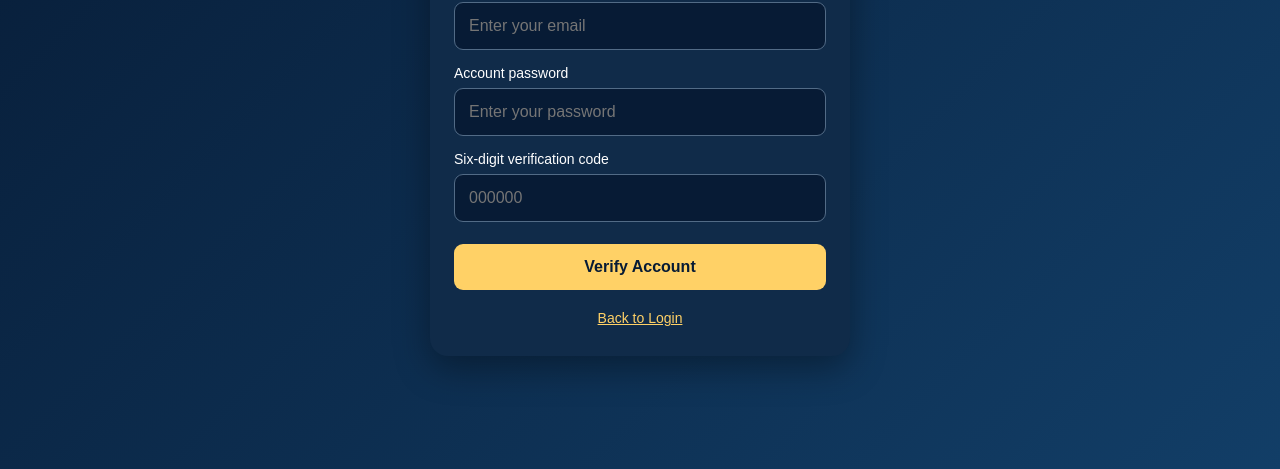
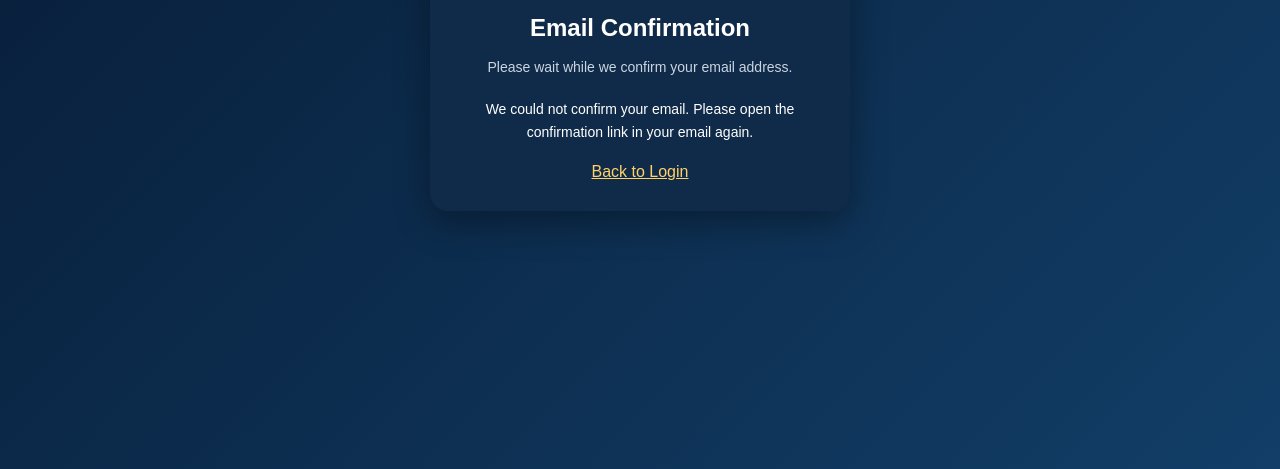
Before and after one commit to uk49lotterycompany-bot/Uk49, a plain HTML site: page verify.html in a window 1280 px wide. Shown: the part 331-800 px from the top of the page. Drawn offline with nearby package versions, Linux system fonts and the light colour scheme.

Commit message:
Update verify.html

```diff
--- a/verify.html
+++ b/verify.html
@@ -4,11 +4,12 @@
   <meta charset="UTF-8">
   <meta name="viewport" content="width=device-width, initial-scale=1.0">
   <title>UK49 | Verify Account</title>
-  <script src="https://unpkg.com/@supabase/supabase-js@2"></script>
+
+  <script src="https://cdn.jsdelivr.net/npm/@supabase/supabase-js@2"></script>
+
   <style>
-    * {
-      box-sizing: border-box;
-    }
+    * { box-sizing: border-box; }
+
     body {
       margin: 0;
       min-height: 100vh;
@@ -20,6 +21,7 @@
       background: linear-gradient(135deg, #071b35, #123e67);
       color: #fff;
     }
+
     .card {
       width: 100%;
       max-width: 420px;
@@ -27,183 +29,141 @@
       border-radius: 18px;
       background: #102b49;
       box-shadow: 0 12px 35px rgba(0, 0, 0, 0.35);
+      text-align: center;
     }
+
     .logo {
-      text-align: center;
       color: #ffd166;
       font-size: 32px;
       font-weight: bold;
-      margin-bottom: 8px;
+      margin-bottom: 15px;
     }
-    h2 {
-      text-align: center;
-      margin-bottom: 10px;
-    }
-    .description {
-      text-align: center;
+
+    h2 { margin-bottom: 12px; }
+
+    p {
       color: #cbd5e1;
       line-height: 1.6;
       font-size: 14px;
-      margin-bottom: 24px;
     }
-    label {
-      display: block;
-      margin: 15px 0 7px;
+
+    #message {
+      margin-top: 20px;
+      line-height: 1.6;
       font-size: 14px;
     }
-    input {
-      width: 100%;
-      padding: 14px;
-      border-radius: 9px;
-      border: 1px solid #526b86;
-      background: #071b35;
-      color: white;
-      font-size: 16px;
-      outline: none;
+
+    .loader {
+      width: 35px;
+      height: 35px;
+      margin: 20px auto;
+      border: 4px solid #526b86;
+      border-top-color: #ffd166;
+      border-radius: 50%;
+      animation: spin 1s linear infinite;
     }
-    input:focus {
-      border-color: #ffd166;
+
+    @keyframes spin {
+      to { transform: rotate(360deg); }
     }
-    button {
-      width: 100%;
-      padding: 14px;
-      margin-top: 22px;
-      border: none;
-      border-radius: 9px;
-      background: #ffd166;
-      color: #071b35;
-      font-weight: bold;
-      font-size: 16px;
-      cursor: pointer;
-    }
-    button:disabled {
-      opacity: 0.6;
-      cursor: not-allowed;
-    }
-    #message {
-      margin-top: 18px;
-      text-align: center;
-      line-height: 1.5;
-      font-size: 14px;
-    }
-    .links {
-      margin-top: 20px;
-      text-align: center;
-      font-size: 14px;
-    }
+
     a {
       color: #ffd166;
+      display: inline-block;
+      margin-top: 20px;
     }
   </style>
 </head>
+
 <body>
+
   <main class="card">
+
     <div class="logo">UK49</div>
-    <h2>Verify Your Account</h2>
-    <p class="description">
-      Sign in with your registered account and enter the
-      six-digit verification code sent to you by the administrator.
+
+    <h2>Email Confirmation</h2>
+
+    <p>
+      Please wait while we confirm your email address.
     </p>
-    <form id="verifyForm">
-      <label for="email">Registered email address</label>
-      <input
-        id="email"
-        type="email"
-        autocomplete="email"
-        placeholder="Enter your email"
-        required
-      >
-      <label for="password">Account password</label>
-      <input
-        id="password"
-        type="password"
-        autocomplete="current-password"
-        placeholder="Enter your password"
-        required
-      >
-      <label for="code">Six-digit verification code</label>
-      <input
-        id="code"
-        type="text"
-        inputmode="numeric"
-        autocomplete="one-time-code"
-        pattern="[0-9]{6}"
-        maxlength="6"
-        placeholder="000000"
-        required
-      >
-      <button id="verifyButton" type="submit">
-        Verify Account
-      </button>
-    </form>
-    <div id="message" role="status" aria-live="polite"></div>
-    <div class="links">
-      <a href="login.html">Back to Login</a>
+
+    <div class="loader" id="loader"></div>
+
+    <div id="message" role="status" aria-live="polite">
+      Checking your email confirmation...
     </div>
+
+    <a id="loginLink" href="login.html" hidden>
+      Back to Login
+    </a>
+
   </main>
+
   <script>
-    const SUPABASE_URL = "https://jtwrktxkkngbxrvifoax.supabase.co";
-    const SUPABASE_ANON_KEY = "sb_publishable_7Jdnz6F1e0-OdSVmqIqqUg_LIkD_L0O";
+    const SUPABASE_URL =
+      "https://jtwrktxkkngbxrvifoax.supabase.co";
+
+    const SUPABASE_PUBLISHABLE_KEY =
+      "sb_publishable_7Jdnz6F1e0-OdSVmqIqqUg_LIkD_L0";
+
     const supabaseClient = window.supabase.createClient(
       SUPABASE_URL,
-      SUPABASE_ANON_KEY
+      SUPABASE_PUBLISHABLE_KEY
     );
-    const form = document.getElementById("verifyForm");
-    const button = document.getElementById("verifyButton");
+
     const message = document.getElementById("message");
-    form.addEventListener("submit", async function(event) {
-      event.preventDefault();
-      const email = document.getElementById("email").value.trim();
-      const password = document.getElementById("password").value;
-      const code = document.getElementById("code").value.trim();
-      if (!/^\d{6}$/.test(code)) {
-        message.textContent = "Enter a valid six-digit code.";
-        return;
-      }
-      button.disabled = true;
-      button.textContent = "Verifying...";
-      message.textContent = "";
+    const loader = document.getElementById("loader");
+    const loginLink = document.getElementById("loginLink");
+
+    async function confirmEmail() {
       try {
-        // Sign in the member.
-        const { data: loginData, error: loginError } =
-          await supabaseClient.auth.signInWithPassword({
-            email,
-            password
-          });
-        if (loginError) {
-          throw new Error("Login failed. Check your email and password.");
-        }
-        // Submit the code to the server-side verification function.
-        const { data, error } = await supabaseClient.functions.invoke(
-          "verify-member-code",
-          {
-            body: { code }
-          }
-        );
-        if (error) {
+        // Supabase handles the email confirmation callback.
+        const { data: sessionData, error: sessionError } =
+          await supabaseClient.auth.getSession();
+
+        if (sessionError) throw sessionError;
+
+        const session = sessionData.session;
+
+        if (!session) {
           throw new Error(
-            "The verification service could not be reached. Please try again."
+            "We could not confirm your email. Please open the confirmation link in your email again."
           );
         }
-        if (!data || data.verified !== true) {
+
+        const { data: userData, error: userError } =
+          await supabaseClient.auth.getUser();
+
+        if (userError) throw userError;
+
+        const user = userData.user;
+
+        if (!user || !user.email_confirmed_at) {
           throw new Error(
-            data?.error || "Verification failed. Check your code or contact the administrator."
+            "Your email has not been confirmed. Please use the confirmation link sent to your email."
           );
         }
+
         message.textContent =
-          "Your account has been verified successfully!";
-        // Keep the member signed in and take them back to the login page.
-        // A protected member page can be added next.
-        setTimeout(() => {
-          window.location.href = "login.html";
-        }, 2000);
+          "Your email has been confirmed successfully! Taking you to the next step...";
+
+        setTimeout(function() {
+          window.location.replace("create-login.html");
+        }, 1500);
+
       } catch (error) {
-        message.textContent = error.message;
-      } finally {
-        button.disabled = false;
-        button.textContent = "Verify Account";
+        console.error("UK49 email confirmation error:", error);
+
+        loader.style.display = "none";
+        message.textContent =
+          error.message || "Confirmation failed. Please try again.";
+
+        loginLink.hidden = false;
       }
-    });
+    }
+
+    confirmEmail();
   </script>
+
 </body>
 </html>
```
